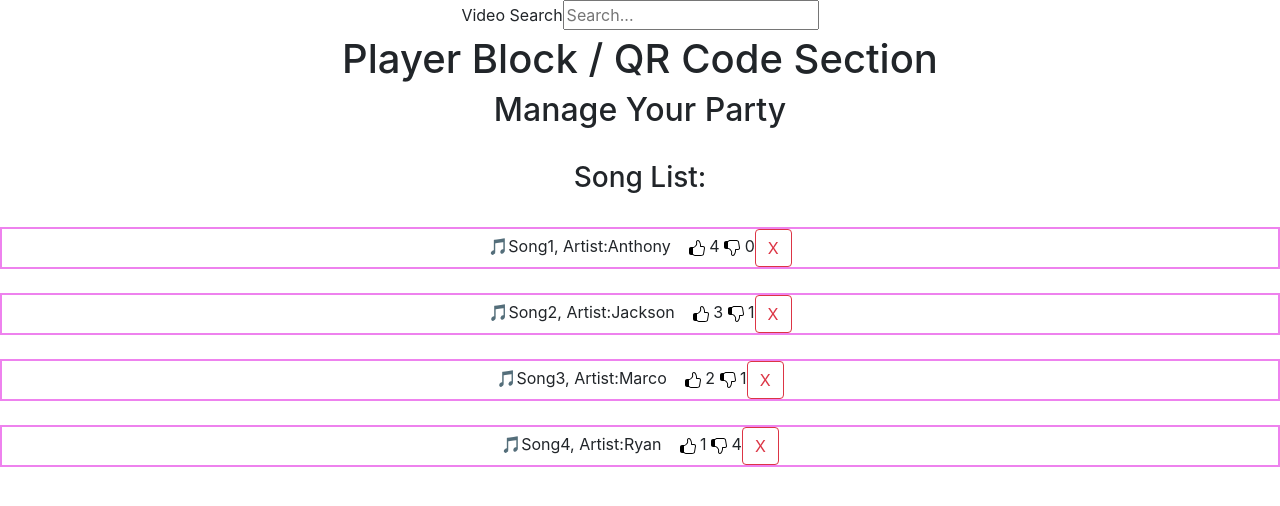
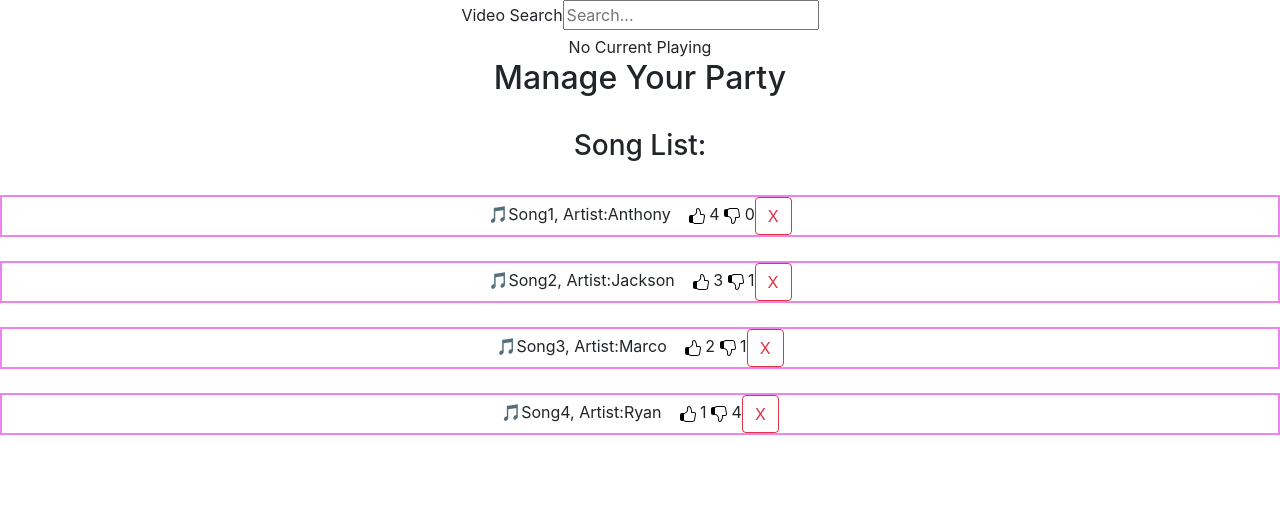
Before and after one commit to ValeroM/weDJ, a React (Create React App) app: page /admin in a window 1280 px wide. Shown: the top 506 px of the page. Built offline with nearby package versions, Linux system fonts and the light colour scheme.

Commit message:
finished Player component to play selected video

```diff
--- a/src/components/Player.js
+++ b/src/components/Player.js
@@ -1,12 +1,26 @@
 import React from 'react';
 
-export default class Player extends React.Component{
+const Player = ( {video} ) => {
 
-    render(){
+    if( !video ) {
         return(
-        <div>
-            <h1 className="text-center">Player Block / QR Code Section</h1>
-        </div>
+            <div>No Current Playing</div>
         );
     }
+
+    const videoSrc = `https://www.youtube.com/embed/${video.id.videoId}`;
+
+    return (
+        <div>
+            <div>
+                <iframe src={videoSrc} allowFullScreen title='Video player'/>
+            </div>
+            <div>
+                <p>{video.snippet.title}</p>
+            </div>
+        </div>
+
+    )
 }
+
+export default Player;
--- a/src/pages/AdminPage.js
+++ b/src/pages/AdminPage.js
@@ -43,7 +43,7 @@ export default class AdminPage extends React.Component{
                     <div>
                     <div>
                         <div>
-                            <Player/>
+                            <Player video={this.state.playingVideo}/>
                         </div>
                         <div>
                             <VideoList selectHandler={this.selectHandler} videos={this.state.videoList}/>
```
